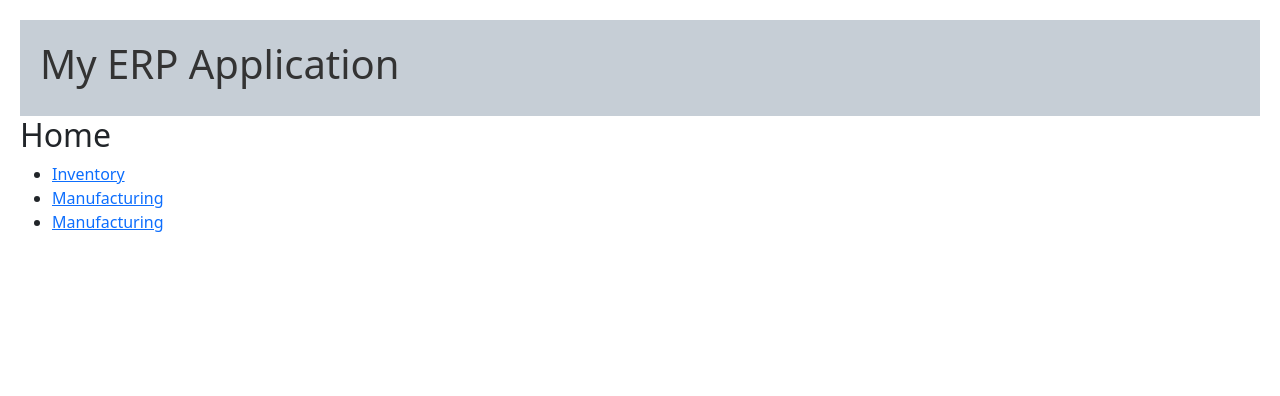
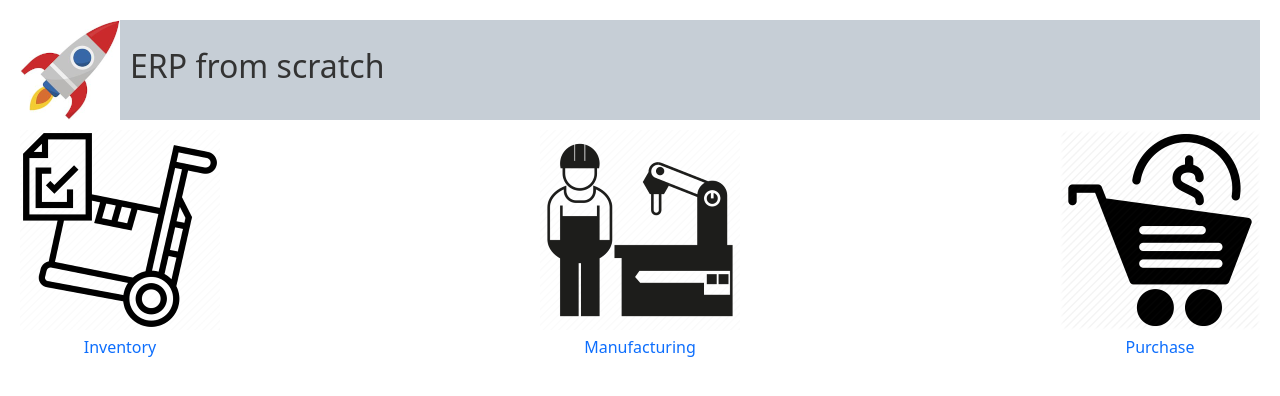
Before and after one commit to nikalmus/erp, a Flask app: page / in a window 1280 px wide. Shown: the top 396 px of the page. Run offline with Flask 3, Linux system fonts and the light colour scheme.

Commit message:
more styling

```diff
--- a/app/inventory/templates/inventory.html
+++ b/app/inventory/templates/inventory.html
@@ -1,6 +1,9 @@
 {% extends 'base.html' %}
 {% block content %}
-    <h2>Inventory</h2>
+    <h4>Inventory</h4>
+    <a href="{{ url_for('inventory.inventory_home') }}">
+        <img src="{{ url_for('static', filename='images/inventory200.png') }}" alt="Inventory">
+    </a>
     <ul>
         <li><a href="{{ url_for('item.get_inventory_items') }}">Inventory Items</a></li>
         <li><a href="{{ url_for('stock_move.get_stock_moves') }}">Stock Moves</a></li>
--- a/app/manufacturing/templates/manufacturing.html
+++ b/app/manufacturing/templates/manufacturing.html
@@ -1,6 +1,9 @@
 {% extends 'base.html' %}
 {% block content %}
-    <h2>Manufacturing</h2>
+    <h4>Manufacturing</h4>
+    <a href="{{ url_for('manufacturing.manufacturing_home') }}">
+        <img src="{{ url_for('static', filename='images/manufacturing200.png') }}" alt="Inventory">
+    </a>
     <ul>
         <li><a href="{{ url_for('bom.get_boms') }}">BoMs</a></li>
         <li><a href="{{ url_for('mo.get_mos') }}">MOs</a></li>
--- a/app/purchase/templates/purchase.html
+++ b/app/purchase/templates/purchase.html
@@ -1,6 +1,9 @@
 {% extends 'base.html' %}
 {% block content %}
-    <h2>Purchase</h2>
+    <h4>Purchase</h4>
+    <a href="{{ url_for('purchase.purchase_home') }}">
+        <img src="{{ url_for('static', filename='images/purchase200.png') }}" alt="Inventory">
+    </a>
     <ul>
         <li><a href="{{ url_for('po.get_pos') }}">POs</a></li>
         <li><a href="{{ url_for('supplier.get_suppliers') }}">Suppliers</a></li>
--- a/app/static/css/styles.css
+++ b/app/static/css/styles.css
@@ -6,11 +6,22 @@ body {
 
 header {
     background-color: #c6ced6;
-    padding: 20px;
+    margin-bottom: 10px;
 }
 
-header h1 {
+header h2 {
     color: #333;
+    margin-left: 10px;
+}
+
+/* Remove underline from all links */
+a {
+  text-decoration: none;
+}
+
+/* Remove bullet points from unordered lists */
+ul li {
+  list-style-type: none;
 }
 
 .supplier-container {
@@ -54,12 +65,45 @@ header h1 {
     }
   }
 
-  .flash-message.success {
+header .banner-content {
+    display: flex;
+    align-items: center;
+}
+
+header .banner-content img {
+    width: 100px;
+    height: auto; /* Preserve aspect ratio */
+}
+
+
+.flash-message.success {
     background-color: #d4edda !important;
     color: #155724 !important;
   }
 
-  .flash-message.error {
+.flash-message.error {
     background-color: #f8d7da !important;
     color: #721c24 !important;
   }
+
+.icon-wrapper {
+    display: flex;
+    justify-content: space-between;
+    align-items: center;
+    flex-wrap: wrap;
+}
+
+.icon-wrapper a {
+    display: flex;
+    flex-direction: column;
+    align-items: center;
+    margin-bottom: 10px;
+}
+
+.icon-wrapper a img {
+    width: 200px; /* Adjust the width as needed */
+}
+
+.icon-wrapper a span {
+    margin-top: 5px;
+}
--- a/app/templates/base.html
+++ b/app/templates/base.html
@@ -2,14 +2,16 @@
 <html>
     <head>
         <meta charset="UTF-8">
-    <title>My ERP Application</title>
+        <title>MiniERP</title>
         <link rel="stylesheet" href="https://cdn.jsdelivr.net/npm/bootstrap@5.3.0/dist/css/bootstrap.min.css">
         <link rel="stylesheet" href="{{ url_for('static', filename='css/styles.css') }}">
     </head>
     <body>
         <header>
-        <h1>My ERP Application</h1>
-        <!-- Add your banner content here -->
+            <div class="banner-content">
+                <img src="{{ url_for('static', filename='images/rocket100.png') }}" alt="Rocket">
+                <h2>ERP from scratch</h2>
+            </div>
         </header>
 
         {% block content %}{% endblock %}
@@ -37,5 +39,6 @@
                 });
             });
         </script>
+
     </body>
 </html>
--- a/app/templates/home.html
+++ b/app/templates/home.html
@@ -1,9 +1,17 @@
 {% extends 'base.html' %}
 {% block content %}
-    <h2>Home</h2>
-    <ul>
-        <li><a href="{{ url_for('inventory.inventory_home') }}">Inventory</a></li>
-        <li><a href="{{ url_for('manufacturing.manufacturing_home') }}">Manufacturing</a></li>
-        <li><a href="{{ url_for('purchase.purchase_home') }}">Manufacturing</a></li>
-    </ul>
+    <div class="icon-wrapper">
+        <a href="{{ url_for('inventory.inventory_home') }}">
+            <img src="{{ url_for('static', filename='images/inventory200.png') }}" alt="Inventory">
+            <span>Inventory</span>
+        </a>
+        <a href="{{ url_for('manufacturing.manufacturing_home') }}">
+            <img src="{{ url_for('static', filename='images/manufacturing200.png') }}" alt="Manufacturing">
+            <span>Manufacturing</span>
+        </a>
+        <a href="{{ url_for('purchase.purchase_home') }}">
+            <img src="{{ url_for('static', filename='images/purchase200.png') }}" alt="Purchase">
+            <span>Purchase</span>
+        </a>
+    </div>
 {% endblock %}
```
Also changed, not shown: app/static/images/inventory200.png (added), app/static/images/manufacturing200.png (added), app/static/images/purchase200.png (added), app/static/images/rocket100.png (added). Lines whose indentation alone changed are shown as unchanged.
